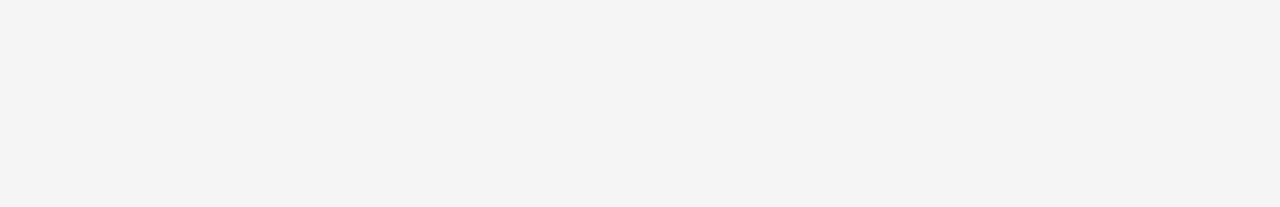
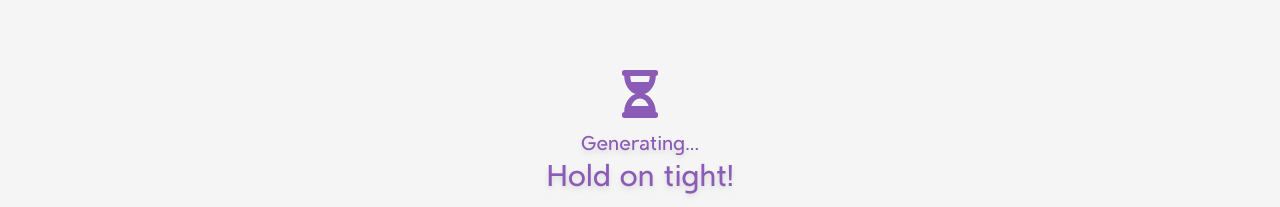
Before and after one commit to gholtzap/fablr-art, a Next.js app: page / in a window 1280 px wide. Both pictures are taken after typing "Sample" into the empty fields and a click on the button "Generate". Shown: the part 1389-1596 px from the top of the page. Built offline with nearby package versions, Linux system fonts and the light colour scheme; no server answers.

Commit message:
styling updates

```diff
--- a/src/pages/index.js
+++ b/src/pages/index.js
@@ -9,6 +9,8 @@ import Particles from "react-tsparticles";
 // React icons
 import { AiOutlineDown } from 'react-icons/ai';
 import { VscLoading } from 'react-icons/vsc';
+import { BsBook } from 'react-icons/bs';
+import { FaHourglassHalf } from 'react-icons/fa';
 
 // Home definition
 export default function Home() {
@@ -16,7 +18,15 @@ export default function Home() {
   // useState declaration
   const [gptOut, setGPTOut] = useState([]);
   const [output, setOutput] = useState(
-    <div style={{ height: "500px" }}></div>
+    <div className="flex flex-col justify-center items-center h-[500px] text-fablr-purple ">
+      <BsBook size={48}/>
+      <div className="font-santello text-xl drop-shadow-md mt-3">
+        Nothing to show...
+      </div>
+      <div className="font-santello text-3xl drop-shadow-md mb-40">
+        Write a story!
+      </div>
+    </div>
   );
   const [inputButton, setButton] = useState(
     <button type="submit" onClick={generateButtonHandler} className="drop-shadow-md bg-[#8a5cb5] hover:bg-[#BA55D3] text-xl text-white font-santello py-4 px-5 border-b-4 border-[#8B008B] hover:border-[#8a5cb5] rounded-lg">
@@ -130,7 +140,17 @@ export default function Home() {
   // API Call
   async function generateButtonHandler() {
     // Clear the result section
-    setOutput(<div style={{ height: "500px" }}></div>);
+    setOutput(
+      <div className="flex flex-col justify-center items-center h-[500px] text-fablr-purple ">
+        <FaHourglassHalf size={48}/>
+        <div className="font-santello text-xl drop-shadow-md mt-3">
+          Generating...
+        </div>
+        <div className="font-santello text-3xl drop-shadow-md mb-40">
+          Hold on tight!
+        </div>
+      </div>
+    );
 
     // Set the button
     setButton(
```
Also changed, not shown: 1 other file (tests, documents, lock files or other folders).
